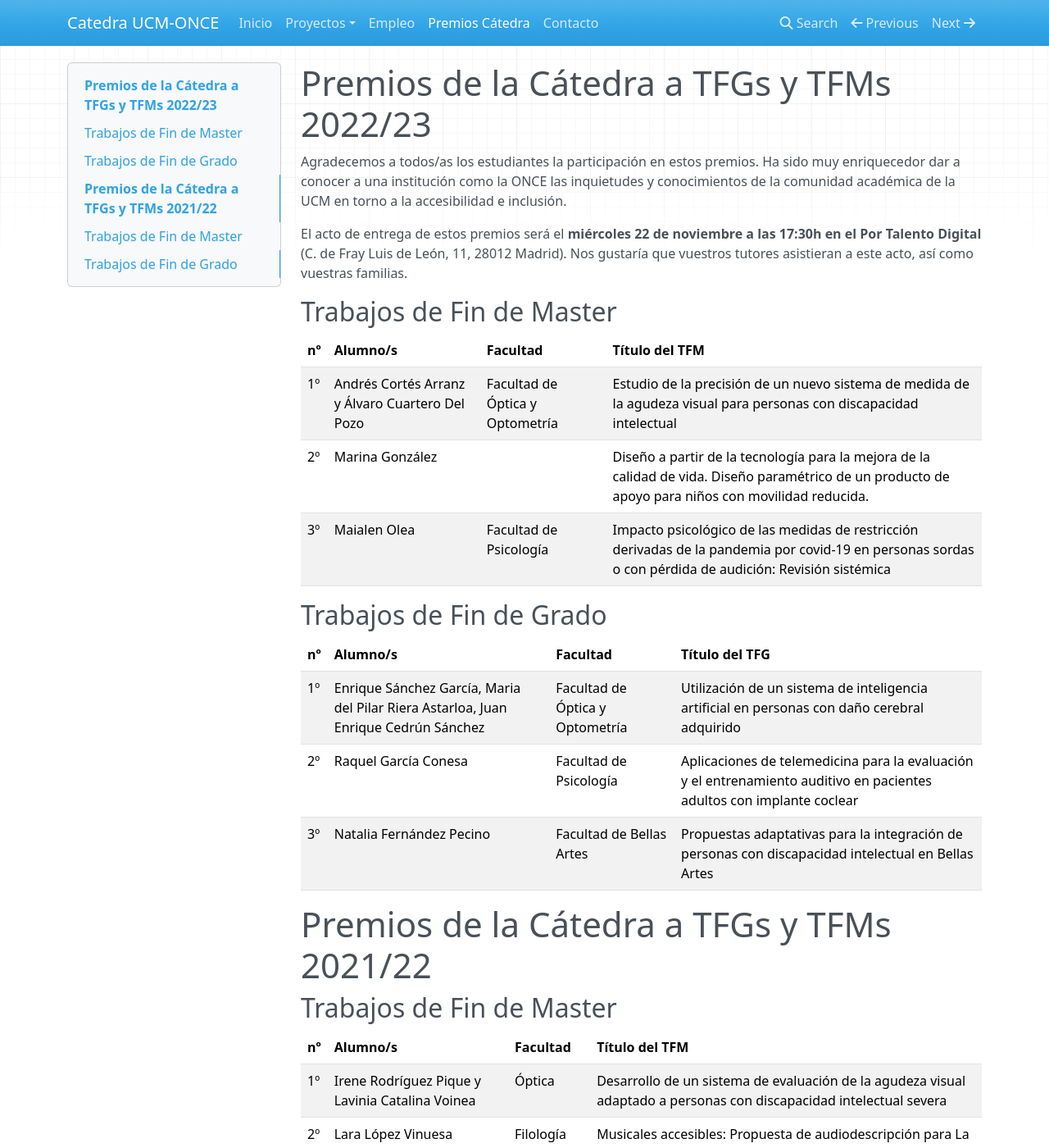
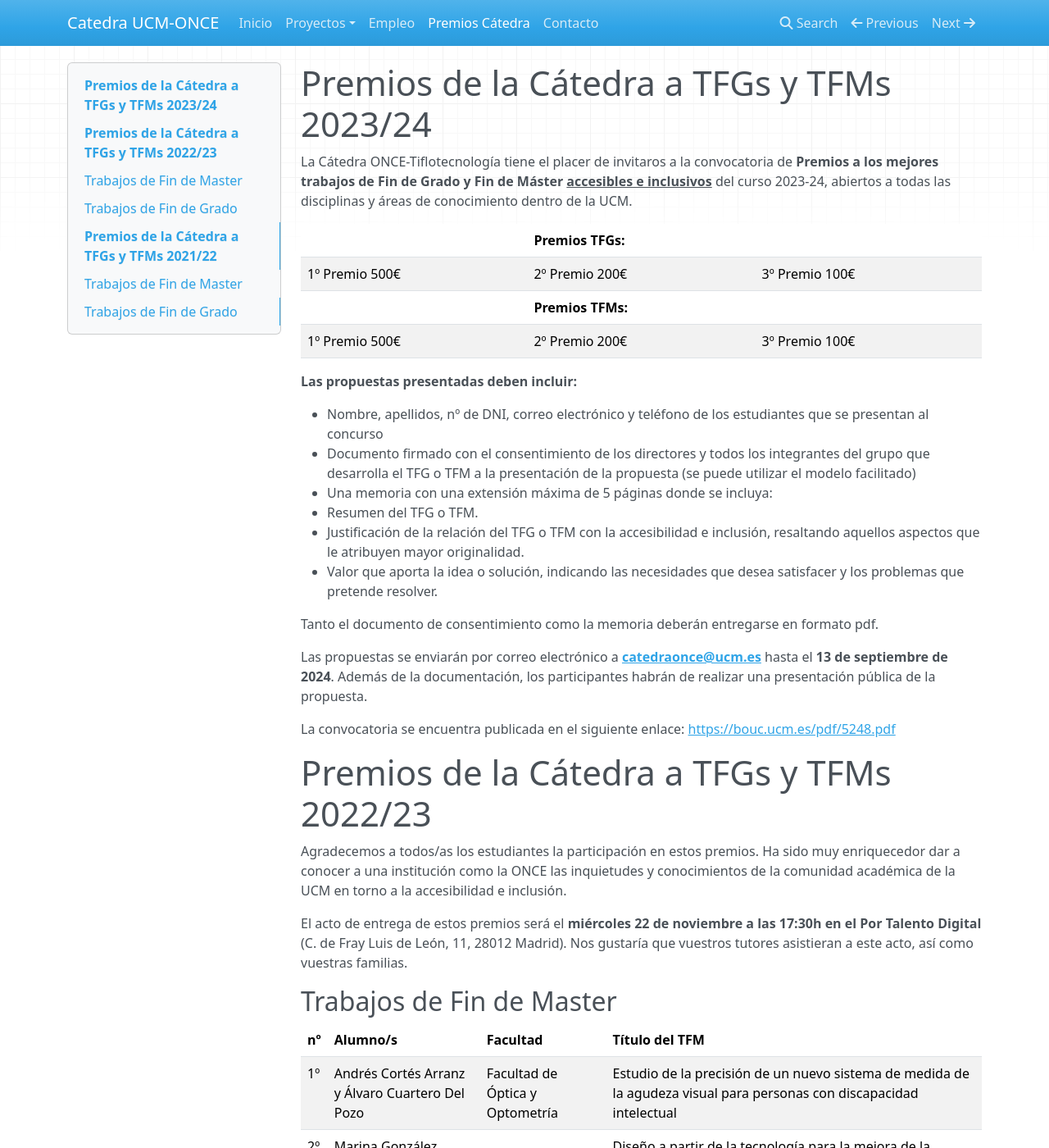
Before and after one commit to catedraonce/catedraonce.github.io, an MkDocs documentation site: the page built from docs/Premios/index.md, in a window 1280 px wide and 1400 px high. Shown: the whole window at 82% size. Built offline with MkDocs 1.6.1, drawn with Linux system fonts in a browser that asks for light colours; nearby versions of some CDN libraries.

Commit message:
Premios catedra

```diff
--- a/docs/Premios/index.md
+++ b/docs/Premios/index.md
@@ -1,3 +1,28 @@
+# Premios de la Cátedra a TFGs y TFMs 2023/24
+
+La Cátedra ONCE-Tiflotecnología tiene el placer de invitaros a la convocatoria de **Premios a los mejores trabajos de Fin de Grado y Fin de Máster <u>accesibles e inclusivos</u>** del curso 2023-24, abiertos a todas las disciplinas y áreas de conocimiento dentro de la UCM.
+
+|                | **Premios TFGs:** |                |
+| :------------ | :--------------- | :------------ |
+| 1º Premio 500€ |  2º Premio 200€   | 3º Premio 100€ |
+|                | **Premios TFMs:** |                |
+| 1º Premio 500€ |  2º Premio 200€   | 3º Premio 100€ |
+
+**Las propuestas presentadas deben incluir:**
+
+*  Nombre, apellidos, nº de DNI, correo electrónico y teléfono de los estudiantes que se presentan al concurso
+*  Documento firmado con el consentimiento de los directores y todos los integrantes del grupo que desarrolla el TFG o TFM a la presentación de la propuesta (se puede utilizar el modelo facilitado)
+*  Una memoria con una extensión máxima de 5 páginas donde se incluya:
+  1. Resumen del TFG o TFM.
+  2. Justificación de la relación del TFG o TFM con la accesibilidad e inclusión, resaltando aquellos aspectos que le atribuyen mayor originalidad.
+  3. Valor que aporta la idea o solución, indicando las necesidades que desea satisfacer y los problemas que pretende resolver.
+
+Tanto el documento de consentimiento como la memoria deberán entregarse en formato pdf.
+
+Las propuestas se enviarán por correo electrónico a **[catedraonce@ucm.es](mailto:catedraonce@ucm.es)** hasta el **13 de septiembre de 2024**. Además de la documentación, los participantes habrán de realizar una presentación pública de la propuesta.
+
+La convocatoria se encuentra publicada en el siguiente enlace: [https://bouc.ucm.es/pdf/5248.pdf](https://bouc.ucm.es/pdf/5248.pdf)
+
 # Premios de la Cátedra a TFGs y TFMs 2022/23
 
 Agradecemos a todos/as los estudiantes la participación en estos premios. Ha sido muy enriquecedor dar a conocer a una institución como la ONCE las inquietudes y conocimientos de la comunidad académica de la UCM en torno a la accesibilidad e inclusión.
```
Also changed, not shown: mkDocs.md (+0 -6 lines).
